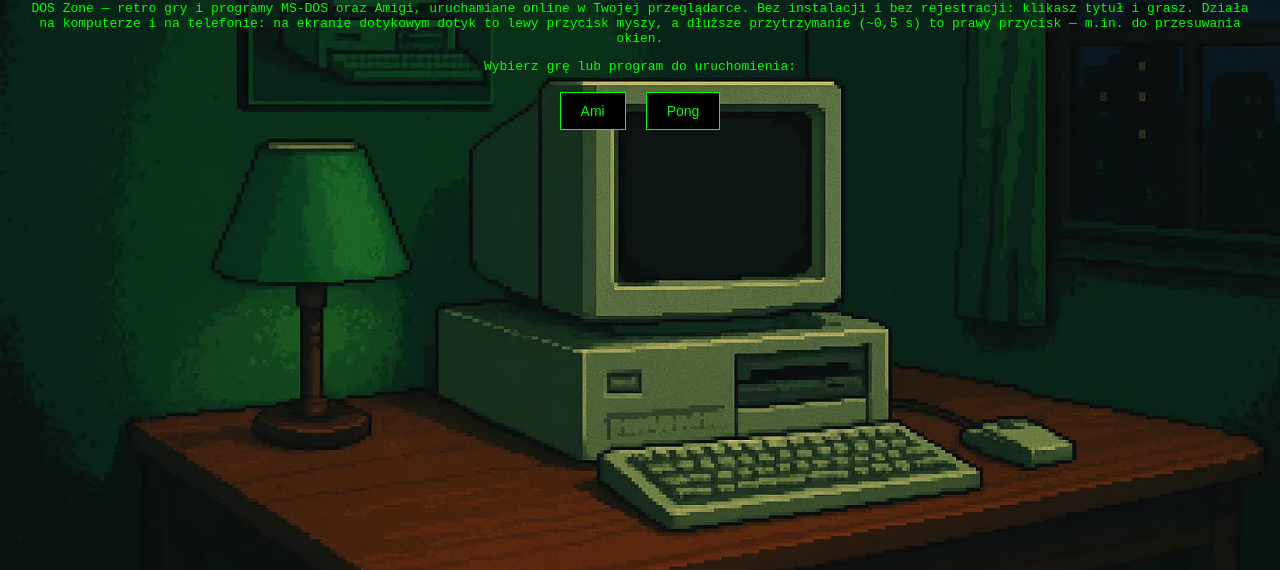
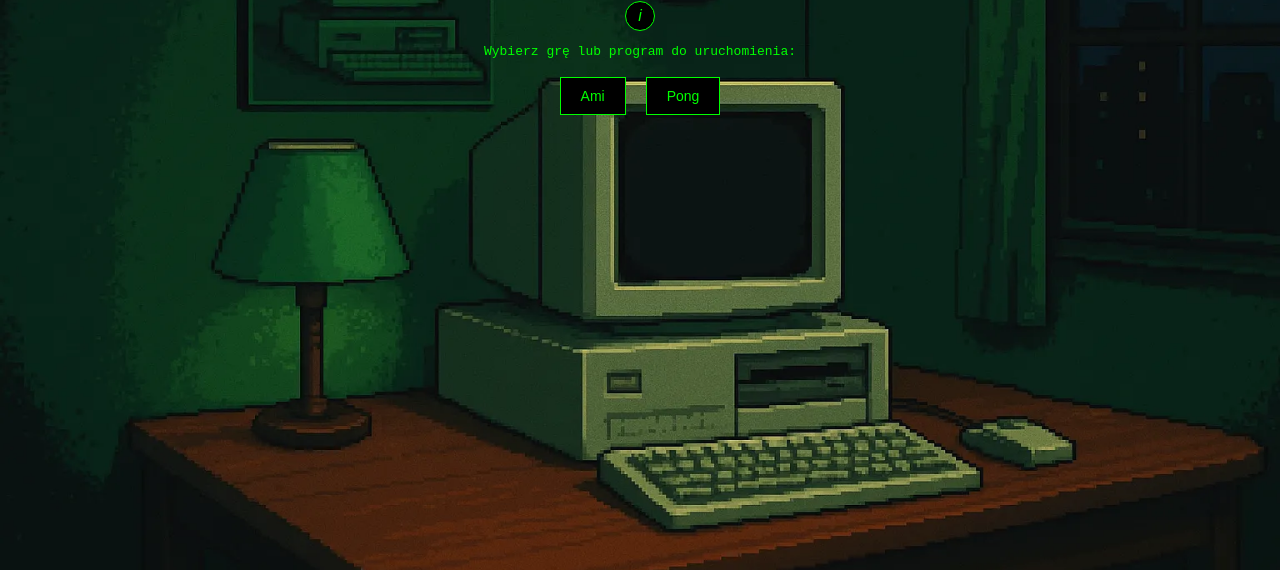
Before and after one commit to mietus70/dos-zone, a website built with Parcel: page index.html in a window 1280 px wide. Shown: the part 230-800 px from the top of the page. Built offline with nearby package versions, Linux system fonts and the light colour scheme.

Commit message:
Actually add the info button (previous commit shipped dialog without it)
The prior 'move description into dialog' commit left the old
site-description paragraph in index.html and omitted the #info-btn
element, so the dialog had no way to be opened. This adds the round
'i' button under the h1 and removes the always-visible description.
JS and CSS bundles are unchanged; only index.html differs.

Co-authored-by: arena-agent <297053741+arena-agent@users.noreply.github.com>

```diff
--- a/index.html
+++ b/index.html
@@ -15,13 +15,7 @@
   <body>
     <img src="img/logo.svg" id="logo" alt="DOSzone — retro gry i programy MS-DOS">
     <h1>Emulator MS-DOS (JS-DOS 6.22)</h1>
-    <p class="site-description">
-      DOS Zone — retro gry i programy MS-DOS oraz Amigi, uruchamiane online
-      w Twojej przeglądarce. Bez instalacji i bez rejestracji: klikasz tytuł
-      i grasz. Działa na komputerze i na telefonie: na ekranie dotykowym
-      dotyk to lewy przycisk myszy, a dłuższe przytrzymanie (~0,5 s) to
-      prawy przycisk — m.in. do przesuwania okien.
-    </p>
+    <button id="info-btn" type="button" aria-haspopup="dialog" title="Informacje o stronie" aria-label="Informacje o stronie">i</button>
     <p>Wybierz grę lub program do uruchomienia:</p>
     <div id="button-container">
       <button type="button" data-zip="exe/ami.zip" data-images="ami1.jpeg">Ami</button>
```
